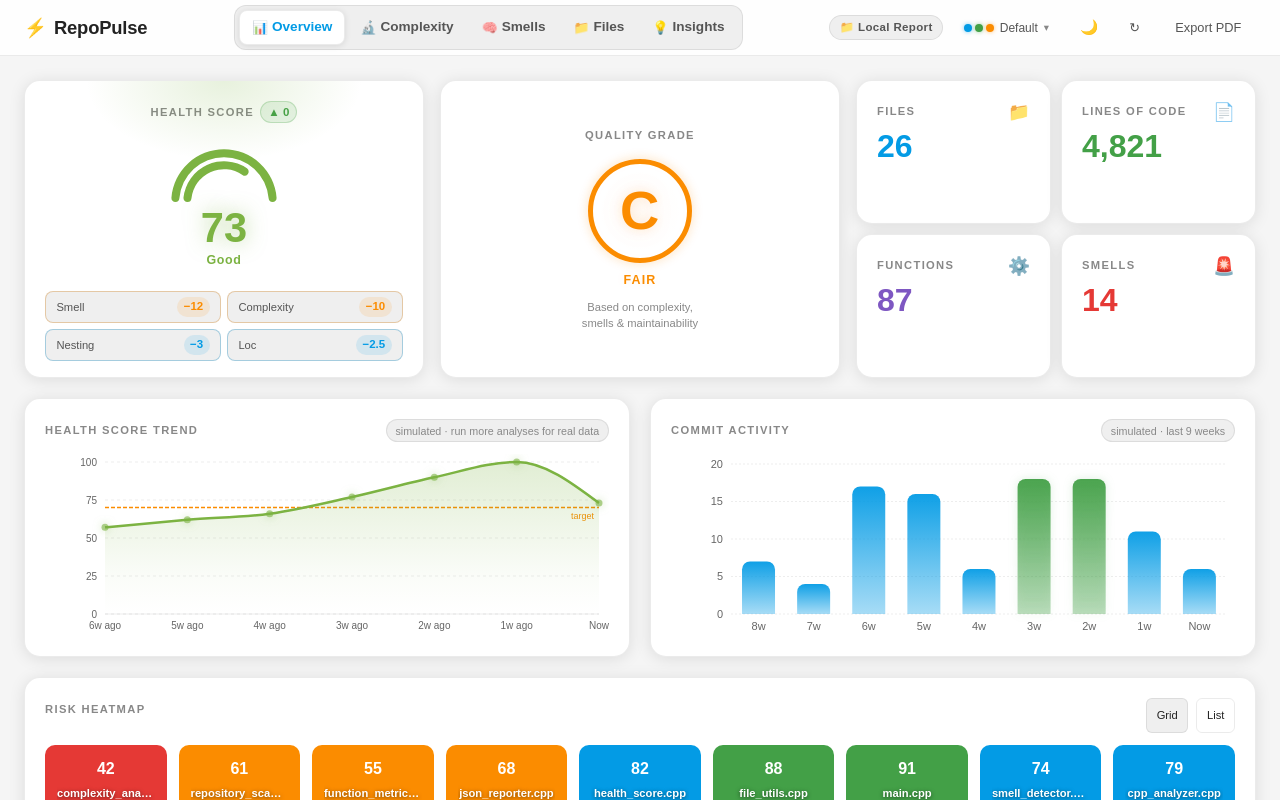
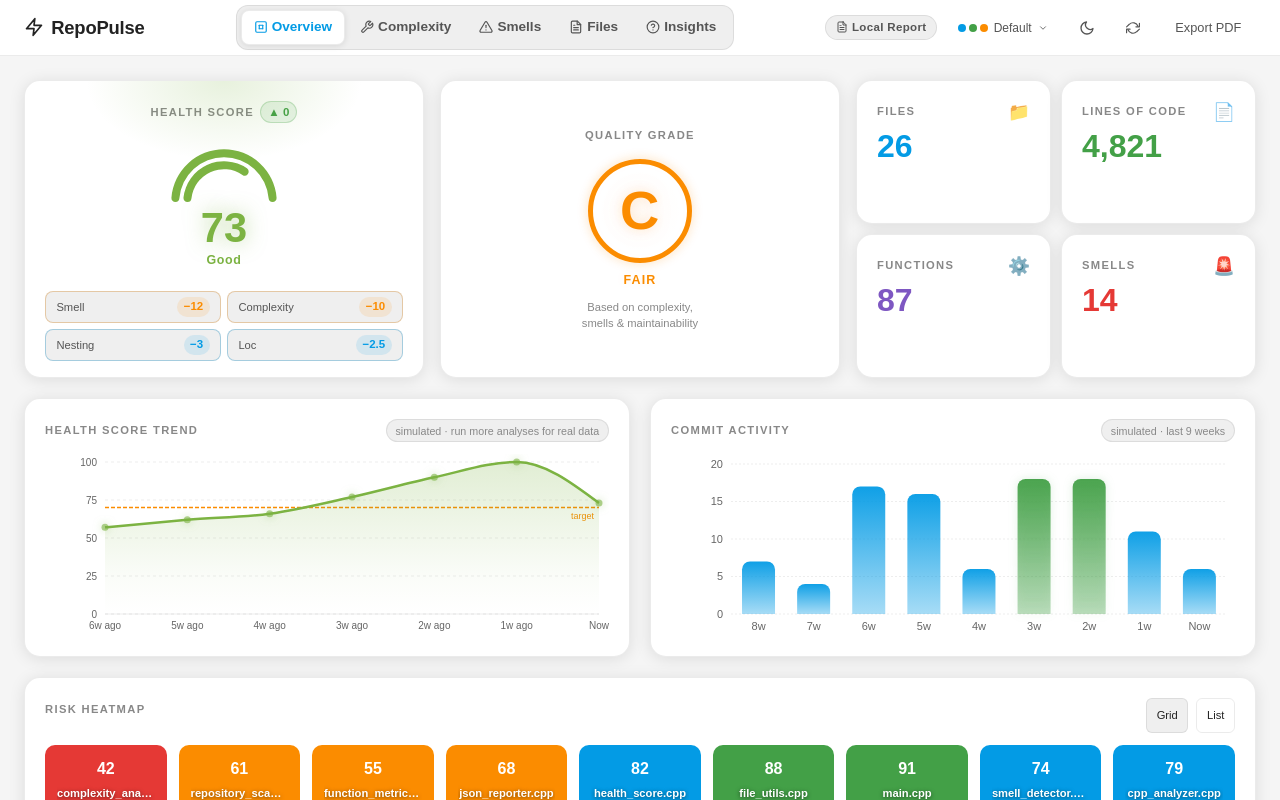
Before and after one commit to sohamrajput98/RepoPulse, a React (Vite) app in the folder frontend/: page /#/dashboard/overview in a window 1280 px wide. Shown: the top 800 px of the page. Built offline with nearby package versions, Linux system fonts and the light colour scheme.

Commit message:
refactor(Navbar): use SVG icons, replace blurred navbar with solid background

```diff
--- a/frontend/src/components/Navbar.jsx
+++ b/frontend/src/components/Navbar.jsx
@@ -7,14 +7,28 @@ import {
   LIGHT_PALETTES,
 } from "../context/PaletteContext";
 import { useReport } from "../context/ReportContext";
+import {
+  IconOverview,
+  IconComplexity,
+  IconSmells,
+  IconFiles,
+  IconInsights,
+  IconSun,
+  IconMoon,
+  IconWarning,
+  IconRefresh,
+  IconChevronDown,
+  IconCheck,
+  IconLightning,
+} from "./icons";
 
 /* ── Tab definitions ─────────────────────────────────────── */
 const TABS = [
-  { id: "overview", label: "Overview", icon: "📊" },
-  { id: "complexity", label: "Complexity", icon: "🔬" },
-  { id: "smells", label: "Smells", icon: "🧠" },
-  { id: "files", label: "Files", icon: "📁" },
-  { id: "insights", label: "Insights", icon: "💡" },
+  { id: "overview", label: "Overview", icon: IconOverview },
+  { id: "complexity", label: "Complexity", icon: IconComplexity },
+  { id: "smells", label: "Smells", icon: IconSmells },
+  { id: "files", label: "Files", icon: IconFiles },
+  { id: "insights", label: "Insights", icon: IconInsights },
 ];
 
 /* ── Palette dot swatch ──────────────────────────────────── */
@@ -29,7 +43,6 @@ function Swatch({ colors }) {
             height: 8,
             borderRadius: "50%",
             background: c,
-            boxShadow: `0 0 4px ${c}88`,
           }}
         />
       ))}
@@ -71,9 +84,7 @@ function PalettePicker({ dark }) {
       >
         <Swatch colors={current.swatch} />
         <span style={{ fontSize: "0.75rem" }}>{current.label}</span>
-        <span style={{ fontSize: "0.65rem", color: "var(--text-muted)" }}>
-          ▾
-        </span>
+        <IconChevronDown size={10} style={{ color: "var(--text-muted)" }} />
       </button>
 
       {open && (
@@ -118,15 +129,10 @@ function PalettePicker({ dark }) {
               <Swatch colors={p.swatch} />
               {p.label}
               {palette === p.id && (
-                <span
-                  style={{
-                    marginLeft: "auto",
-                    color: "var(--accent)",
-                    fontSize: "0.7rem",
-                  }}
-                >
-                  ✓
-                </span>
+                <IconCheck
+                  size={12}
+                  style={{ marginLeft: "auto", color: "var(--accent)" }}
+                />
               )}
             </button>
           ))}
@@ -151,9 +157,7 @@ export default function Navbar({ onPrint }) {
         position: "sticky",
         top: 0,
         zIndex: 100,
-        background: "color-mix(in srgb, var(--bg-card) 85%, transparent)",
-        backdropFilter: "blur(16px)",
-        WebkitBackdropFilter: "blur(16px)",
+        background: "var(--bg-card)",
         borderBottom: "1px solid var(--border)",
         padding: "0 1.5rem",
         height: 56,
@@ -181,14 +185,16 @@ export default function Navbar({ onPrint }) {
           padding: 0,
         }}
       >
-        <span style={{ color: "var(--accent)" }}>⚡</span>
+        <IconLightning size={20} style={{ color: "var(--accent)" }} />
         RepoPulse
       </button>
 
       {/* ── CENTER — tab nav ── */}
       <div style={{ flex: 1, display: "flex", justifyContent: "center" }}>
         <div className="tab-bar" style={{ display: "flex", gap: 2 }}>
-          {TABS.map((tab) => (
+          {TABS.map((tab) => {
+            const IconComponent = tab.icon;
+            return (
               <NavLink
                 key={tab.id}
                 to={`/dashboard/${tab.id}`}
@@ -197,10 +203,11 @@ export default function Navbar({ onPrint }) {
                 }
                 style={{ display: "flex", alignItems: "center", gap: 4 }}
               >
-              <span style={{ fontSize: "0.8rem" }}>{tab.icon}</span>
+                <IconComponent size={14} />
                 <span>{tab.label}</span>
               </NavLink>
-          ))}
+            );
+          })}
         </div>
       </div>
 
@@ -218,14 +225,16 @@ export default function Navbar({ onPrint }) {
               overflow: "hidden",
               textOverflow: "ellipsis",
               whiteSpace: "nowrap",
+              display: "inline-flex",
+              alignItems: "center",
+              gap: 4,
             }}
             title={repoName}
           >
-            📁 {repoName}
+            <IconFiles size={12} />
+            {repoName}
             {isStale && (
-              <span style={{ color: "var(--score-fair)", marginLeft: 4 }}>
-                ⚠
-              </span>
+              <IconWarning size={12} style={{ color: "var(--score-fair)" }} />
             )}
           </span>
         )}
@@ -240,7 +249,7 @@ export default function Navbar({ onPrint }) {
           title={dark ? "Light mode" : "Dark mode"}
           style={{ padding: "0.35rem 0.6rem", fontSize: "0.9rem" }}
         >
-          {dark ? "☀️" : "🌙"}
+          {dark ? <IconSun size={16} /> : <IconMoon size={16} />}
         </button>
 
         {/* Refresh */}
@@ -250,7 +259,7 @@ export default function Navbar({ onPrint }) {
           style={{ fontSize: "0.8rem" }}
           title="Refresh report"
         >
-          ↻
+          <IconRefresh size={14} />
         </button>
 
         {/* Export PDF */}
```
Lines whose indentation alone changed are shown as unchanged.
